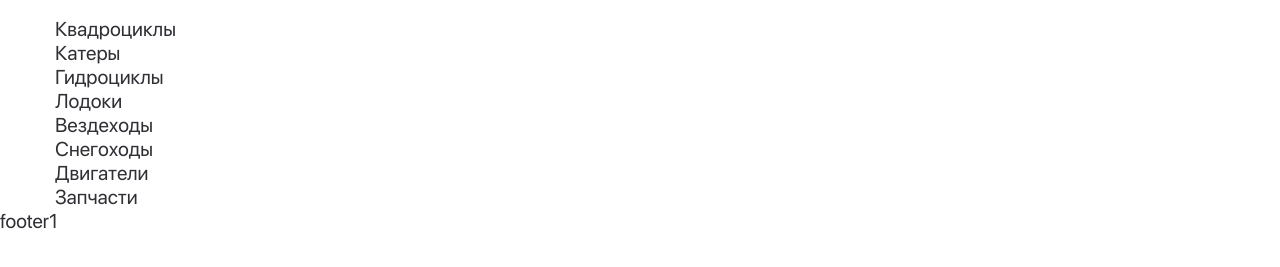
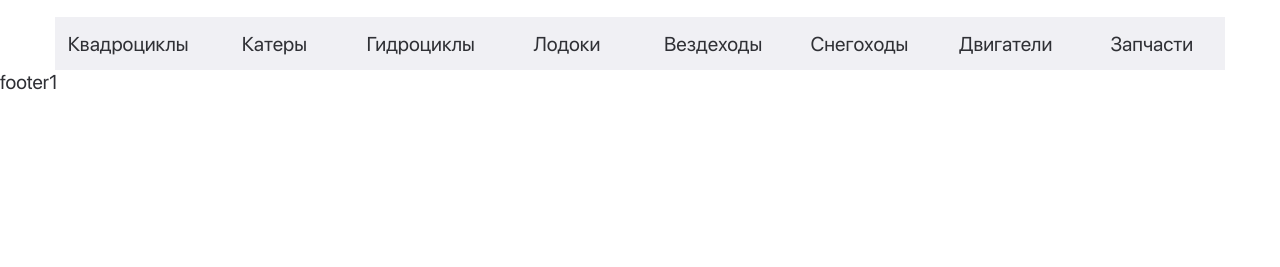
Before and after one commit to rekilina/Shop-Jetski, a website: page src/index.html in a window 1280 px wide. Shown: the part 105-372 px from the top of the page. Drawn offline with nearby package versions, Linux system fonts and the light colour scheme; files that its build step writes are made by us from their sources; files whose address does not match are found by name.

Commit message:
header__bottom

```diff
--- a/gulp/version.json
+++ b/gulp/version.json
@@ -1,3 +1,3 @@
 {
-    "main": "20221129115356"
+    "main": "20221129121153"
 }
--- a/src/html/header.html
+++ b/src/html/header.html
@@ -48,7 +48,6 @@
     </div>
     <div class="header__bottom">
         <div class="container">
-            <div class="header__bottom-inner">
             <ul class="menu-categories">
                 <li class="menu-categories__item">
                     <a href="#" class="menu-categories__link">
@@ -93,5 +92,4 @@
             </ul>
         </div>
     </div>
-    </div>
 </header>
--- a/src/scss/style.scss
+++ b/src/scss/style.scss
@@ -6,7 +6,7 @@ $blue: #1C62CD;
 $grey: #F0F0F4;
 $white: #FFFFFF;
 $black: #000000;
-$time: .5s;
+$time: .3s;
 
 *, *::after, *::before {
     padding: 0;
@@ -74,6 +74,43 @@ body.stop-scrolling {
     &__box {
         display: flex;
     }
+    &__bottom {
+        & .menu-categories {
+            background-color: $grey;
+            display: flex;
+            justify-content: space-around;
+            align-items: center;
+            min-height: 53px;
+            &__link {
+                font-weight: 400;
+                display: inline-block;
+                // width: 12%;
+                min-width: 130px;
+                text-align: center;
+                position: relative;
+                &::after {
+                    content: '';
+                    width: 100%;
+                    height: 3px;
+                    background-color: $blue;
+                    transform: scale(0);
+                    display: block;
+                    transition: $time;
+                    // margin-top: 15px;
+                    position: absolute;
+                    bottom: -14px;
+                    transform-origin: left;
+                }
+                &:hover{
+                    font-weight: 600;
+                    &::after {
+                        transform: scale(1);
+                    }
+                }
+            }
+
+        }
+    }
 }
 .menu {
     &__item {
@@ -86,14 +123,6 @@ body.stop-scrolling {
         font-weight: 700;
         font-size: 20px;
         line-height: 1.2;
-    }
-}
-.menu-categories {
-    font-weight: 400;
-    font-size: 20px;
-    line-height: 1.2;
-    &__link:hover {
-        font-weight: 600;
     }
 }
 .user__list {
```
Also changed, not shown: dist/css/style.css, dist/css/style.min.css, dist/index.html. Lines whose indentation alone changed are shown as unchanged.
